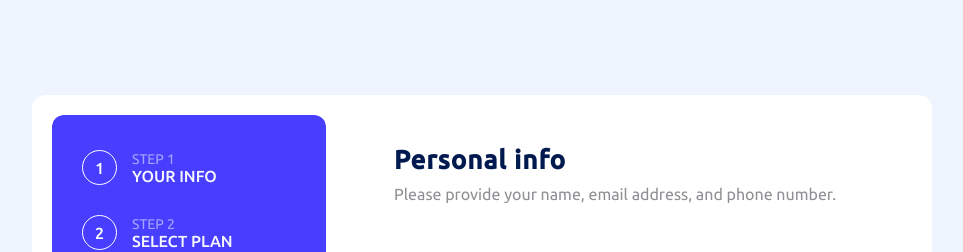
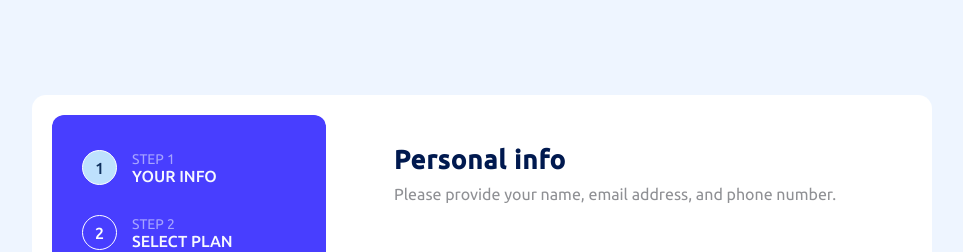
Before and after one commit to TsotMe/old-multi-step-form, a Vue app: page / in a window 1280 px wide. Shown: the top 252 px of the page, without its empty margins (158-1121 px from the left). Built offline with nearby package versions, Linux system fonts and the light colour scheme.

Commit message:
Add some styles for active step indicator on StepIndicator.vue

```diff
--- a/src/components/StepIndicator.vue
+++ b/src/components/StepIndicator.vue
@@ -1,6 +1,6 @@
 <template>
     <div class="steps-indicator">
-        <div class="step" v-for="step in steps" :key="step.id">
+        <div class="step" v-for="step in steps" :key="step.id" :class="{'active-step': step.id === currentStep}">
             <div class="step-id">
                 {{ step.id }}
             </div>
@@ -15,6 +15,12 @@
 <script>
 export default {
     name: "StepIndicator",
+    props: {
+        currentStep: {
+            type: Number,
+            default: null
+        }
+    },
     data() {
         return {
             steps: [
@@ -42,6 +48,13 @@ export default {
         align-items: center;
         gap: 15px;
         margin-bottom: 30px;
+
+        &.active-step {
+            .step-id {
+                background-color: #BEE1FD;
+                color: #0E2F5C;
+            }
+        }
 
         &:last-child {
             margin-bottom: 0;
```
